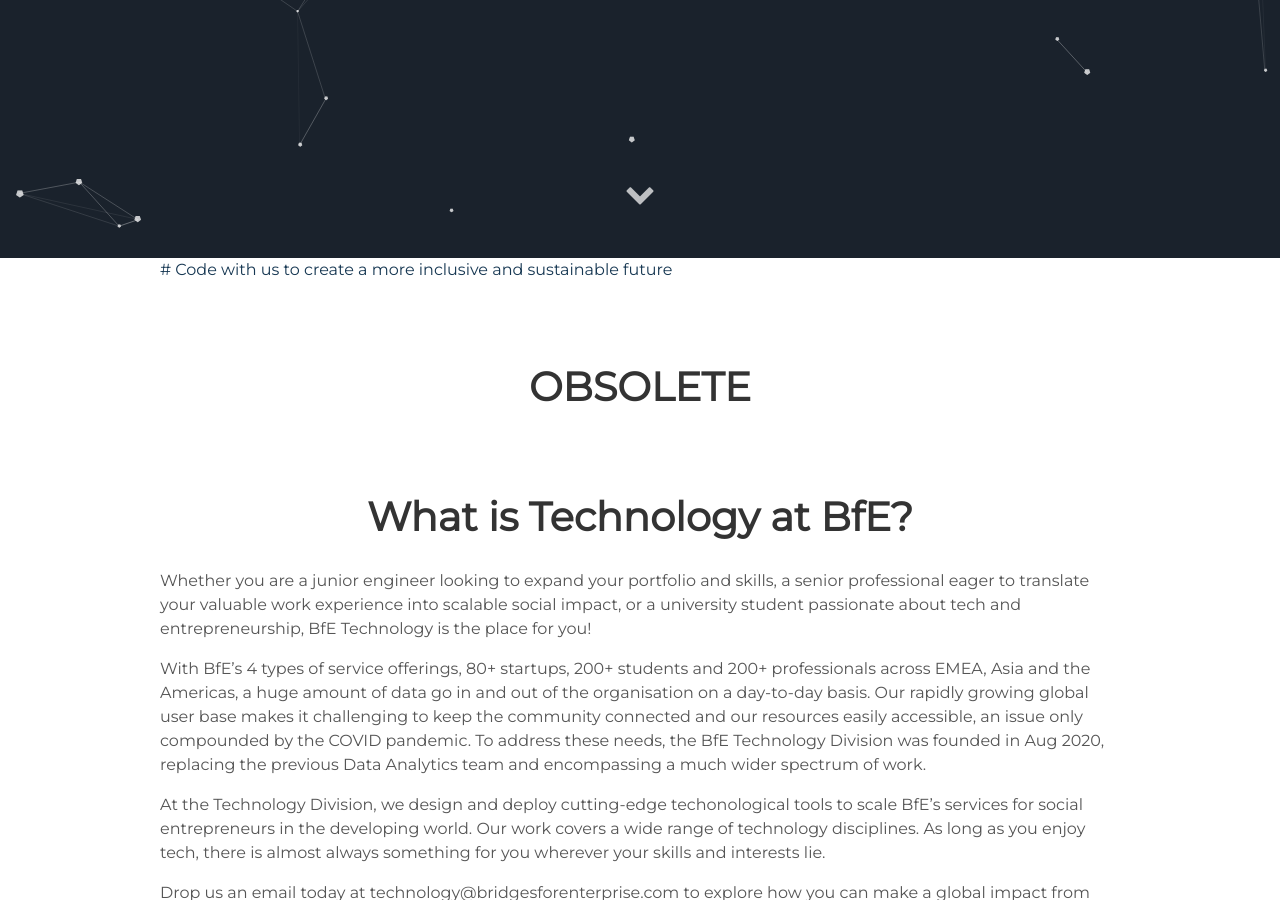
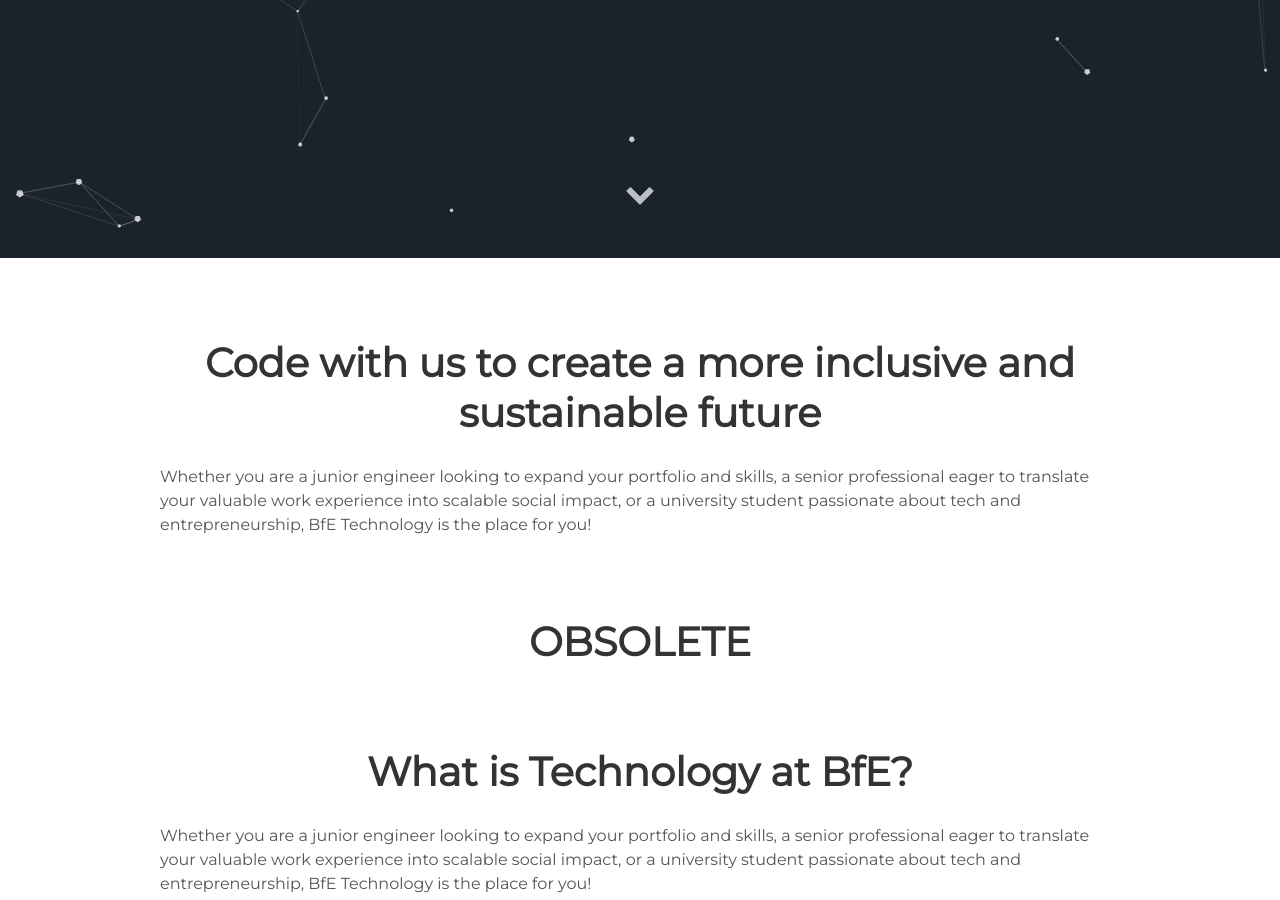
Before and after one commit to BfE-Technology/BfE-Technology.github.io, a Jekyll site: the page built from index.md, in a window 1280 px wide and 900 px high, scrolled down 642 px. Built offline with Jekyll 4.4.1, drawn with Linux system fonts in a browser that asks for light colours; our own code applies the rules of GitHub Pages for plain Markdown files.

Commit message:
Update index.md

```diff
--- a/index.md
+++ b/index.md
@@ -2,12 +2,9 @@
 layout: default
 ---
 
-<div style="color: #163752">
-
 # Code with us to create a more inclusive and sustainable future
 
-
-</div>
+Whether you are a junior engineer looking to expand your portfolio and skills, a senior professional eager to translate your valuable work experience into scalable social impact, or a university student passionate about tech and entrepreneurship, BfE Technology is the place for you!
 
 
 
```
